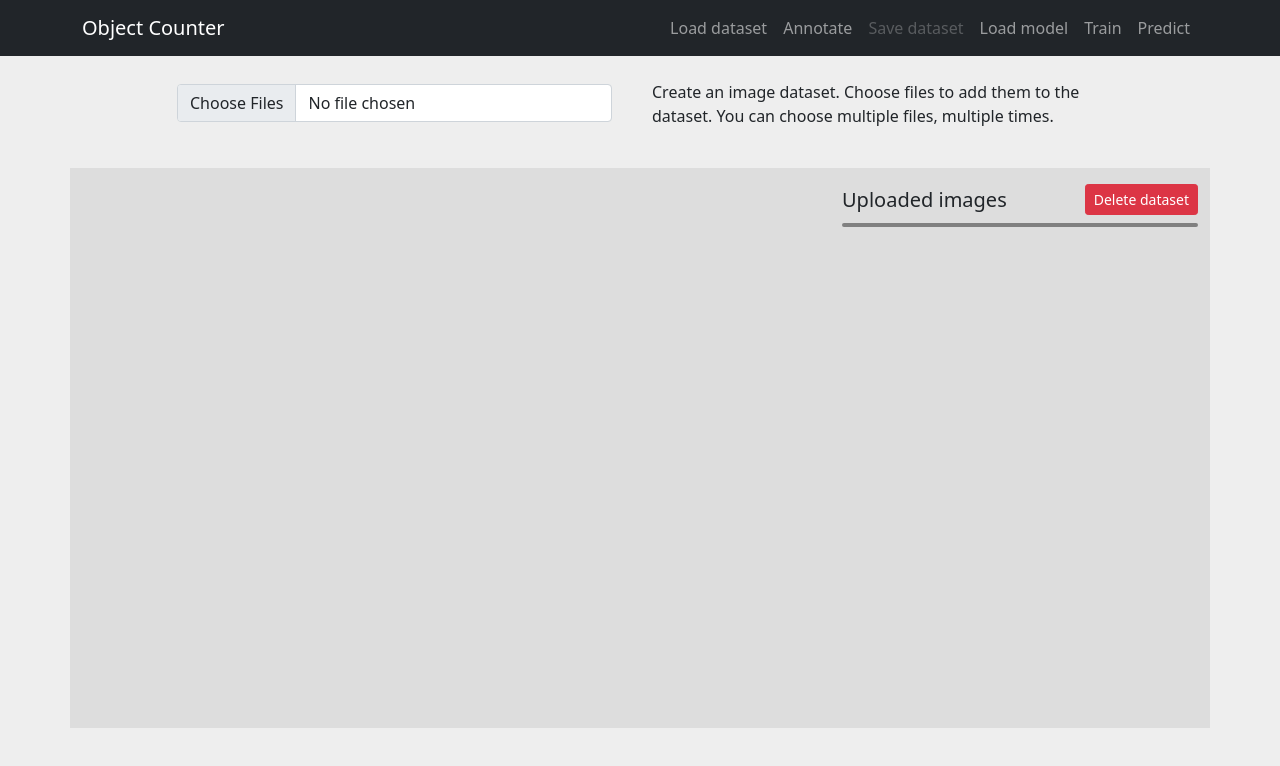
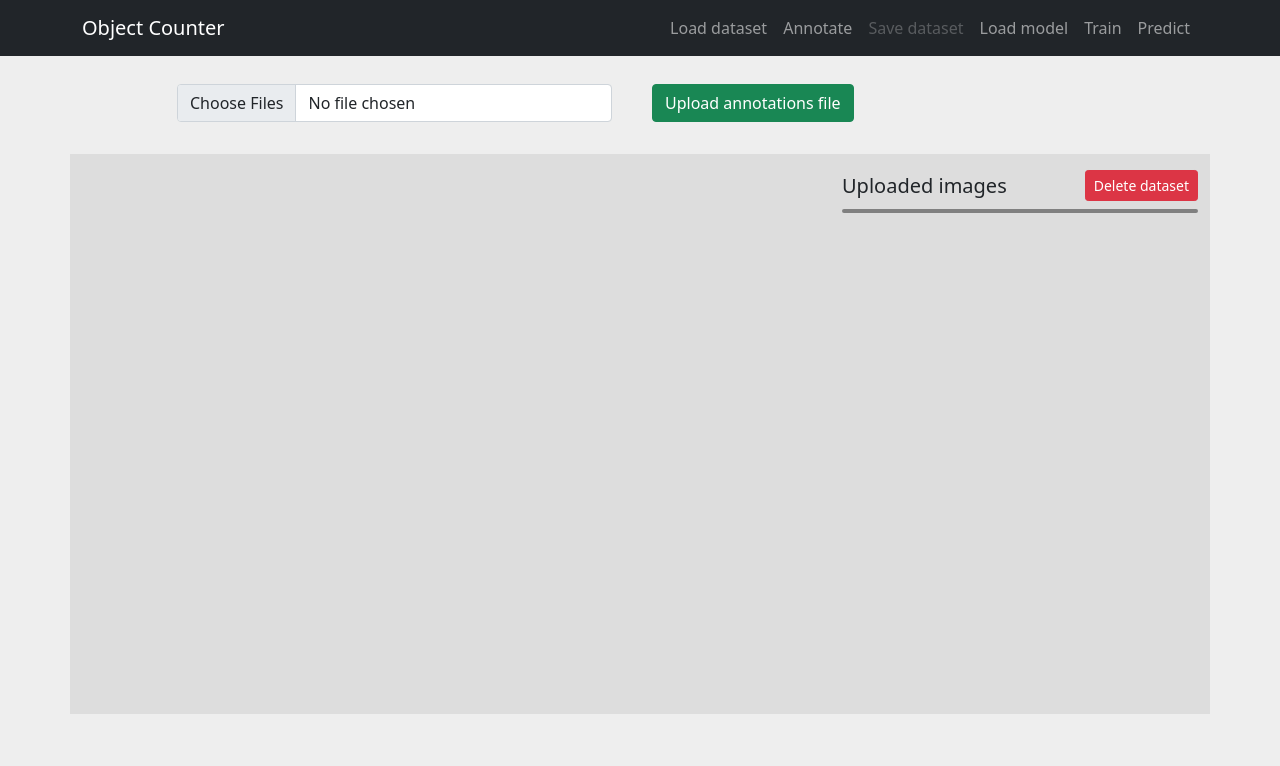
Before and after one commit to kkeroo/object_counter, a React (Create React App) app in the folder client/: page / in a window 1280 px wide. Shown: the top 766 px of the page. Built offline with nearby package versions, Linux system fonts and the light colour scheme.

Commit message:
Dodan gumb za nalaganje datoteke anotacij.

```diff
--- a/client/src/App.js
+++ b/client/src/App.js
@@ -102,6 +102,10 @@ class App extends Component {
     }
   }
 
+  handleUploadAnnotationsFile = () => {
+    console.log("");
+  }
+
   updateAnnotatedImages = (currentState) => {
     const newAnnotatedImages = this.state.annotatedImages;
     const currImage = this.state.currImage;
@@ -177,6 +181,7 @@ class App extends Component {
           return (<LoadDataset onImageSelected={this.handleImageSelected}
             onPreviewSelectedImage={this.handlePreviewSelectedImage}
             onDeleteDataset={this.handleDeleteDataset}
+            onUploadAnnotationsFile={this.handleUploadAnnotationsFile}
             images={this.state.images}
             previewImage={this.state.previewImage}>
           </LoadDataset> )
--- a/client/src/components/LoadDataset.js
+++ b/client/src/components/LoadDataset.js
@@ -26,8 +26,9 @@ const LoadDataset = (props) => {
                                 </Form>
                             </Col>
                             <Col>
-                                <p className="" variant="light">Create an image dataset. Choose files to add them to the dataset. You can choose
-                                multiple files, multiple times.</p>
+                                <Button size="md" className="btn-success mt-1" onClick={() => {props.onUploadAnnotationsFile();}}>Upload annotations file</Button>
+                                {/* <p className="" variant="light">Create an image dataset. Choose files to add them to the dataset. You can choose
+                                multiple files, multiple times.</p> */}
                             </Col>
                         </Row>
                     </Col>
@@ -48,13 +49,6 @@ const LoadDataset = (props) => {
                             onPreviewSelectedImage={props.onPreviewSelectedImage}
                         >
                         </ImageList>
-                        {/* <ListGroup as="ul" className="images-list">
-                            {
-                                props.images.map((image) => (
-                                    <ListGroup.Item action href={image.name} id={image.name} as="li" onClick={() => {props.onPreviewSelectedImage(image)}}>{image.name}</ListGroup.Item>
-                                ))
-                            }
-                        </ListGroup> */}
                     </Col>
                 </Row>
             </Container>
```
